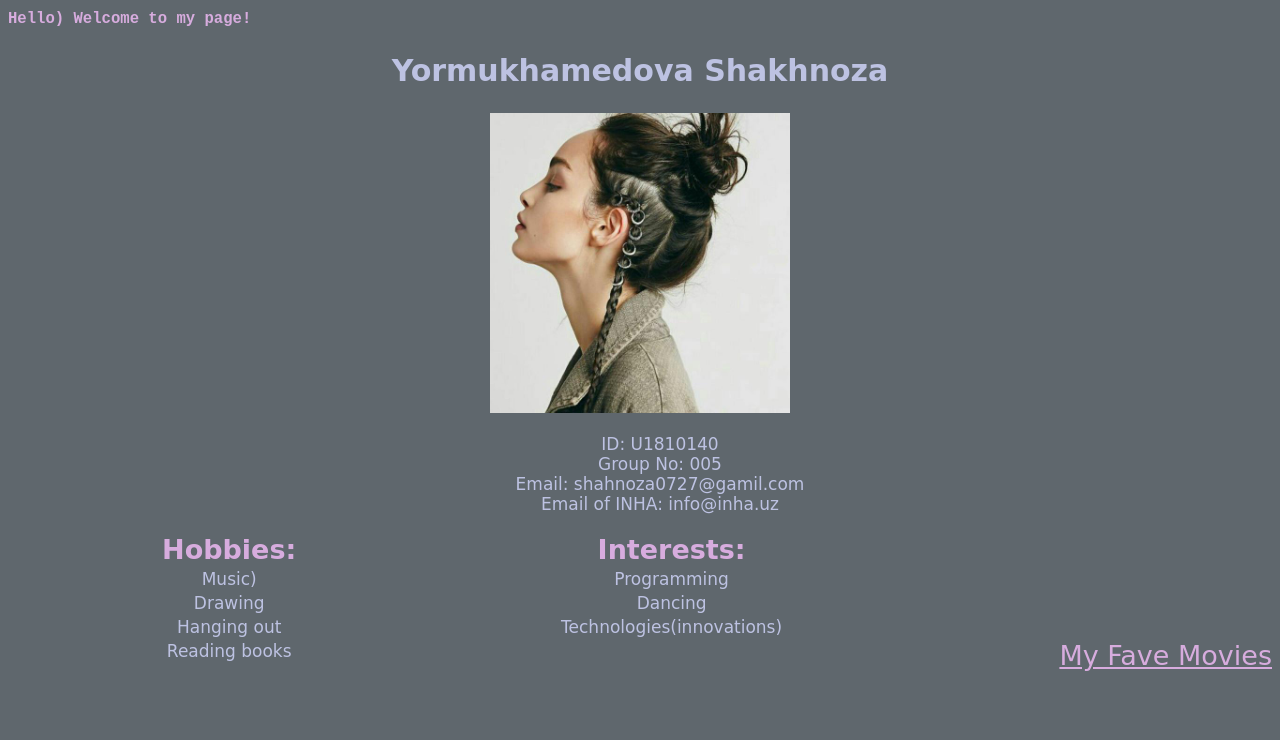
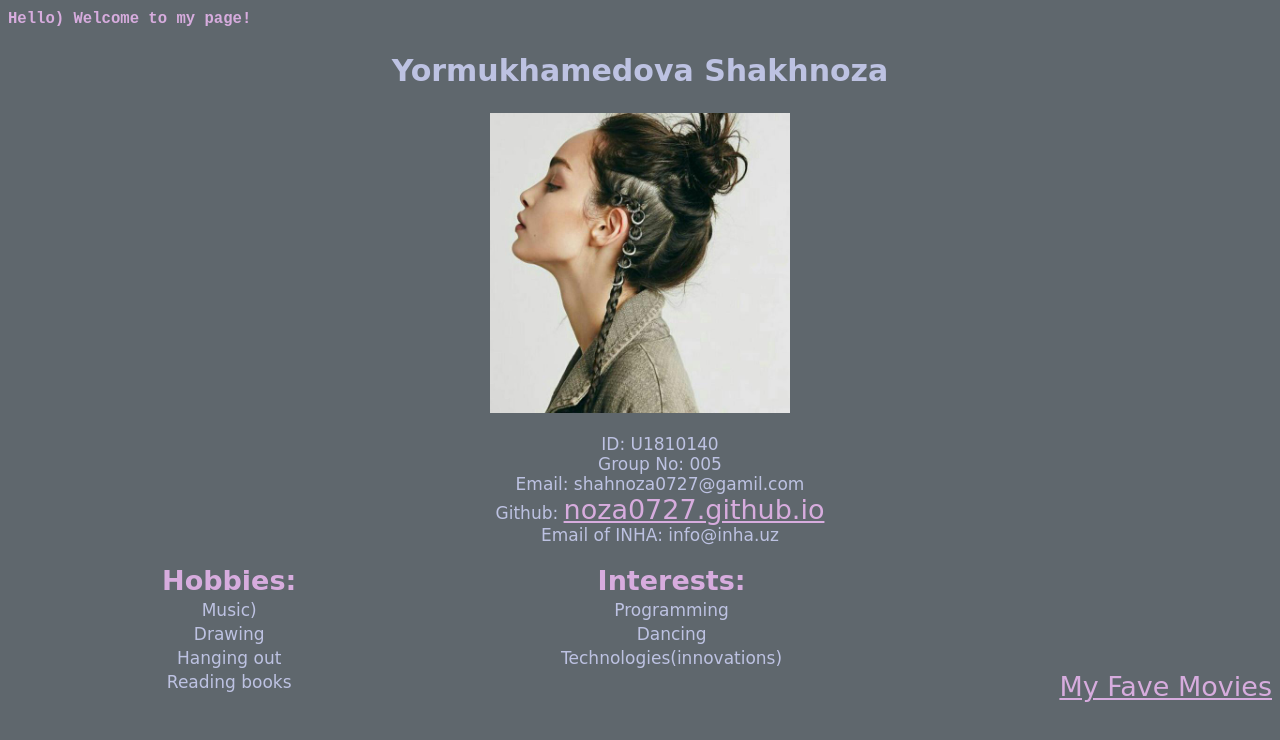
Before and after one commit to noza0727/noza0727.github.io, a plain HTML site: page index.htm in a window 1280 px wide. Drawn offline with Linux system fonts and the light colour scheme.

Commit message:
Update index.htm

```diff
--- a/index.htm
+++ b/index.htm
@@ -17,6 +17,7 @@
                 <li>ID: U1810140</li>
                 <li>Group No: 005</li>
                 <li>Email: shahnoza0727@gamil.com</li>
+                <li>Github: <a href="noza0727.github.io" target="_blank">noza0727.github.io</a></li>
                 <li>Email of INHA: info@inha.uz</li>
             </ul>
         </div>
```
